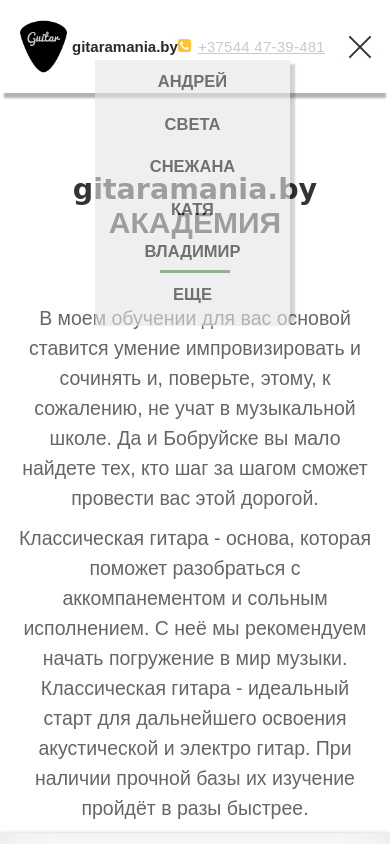
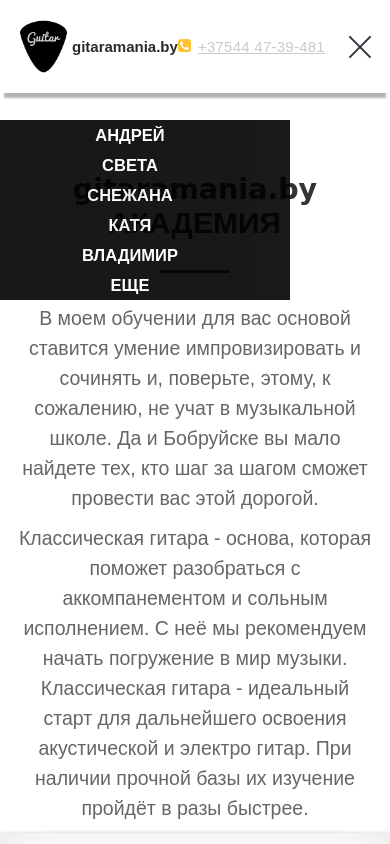
Before and after one commit to andreychernetsky/newsBlockTo, a website: page app/index.html in a window 390 px wide. Both pictures are taken after a click on the link 360 px from the left and 46 px from the top of the page. Shown: the top 844 px of the page. Drawn offline with Linux system fonts and the light colour scheme; files whose address does not match are found by name.

Commit message:
mobyle menu

```diff
--- a/app/index.html
+++ b/app/index.html
@@ -38,12 +38,14 @@
 				+37544 47-39-481
 			</a>
 			<nav class="menu" id="menu-overlay">
-				<a class="menu__link" href="#head1">Андрей</a>
-				<a class="menu__link" href="#head2">Света</a>
-				<a class="menu__link" href="#head3">Снежана</a>
-				<a class="menu__link" href="#head4">Катя</a>
-				<a class="menu__link" href="#head5">Владимир</a>
-				<a class="menu__link" href="#head5">еще</a>
+				<ul class="menu__list">
+					<li class="menu__item">	<a class="menu__link" href="#head1">Андрей</a></li>
+					<li class="menu__item"><a class="menu__link" href="#head2">Света</a></li>
+					<li class="menu__item"><a class="menu__link" href="#head3">Снежана</a></li>
+					<li class="menu__item">	<a class="menu__link" href="#head4">Катя</a></li>
+					<li class="menu__item">	<a class="menu__link" href="#head5">Владимир</a></li>
+					<li class="menu__item">	<a class="menu__link" href="#head5">еще</a></li>
+				</ul>
 			</nav>
 			<!--<a id="menu-button" class="hamburger">
 				<span class="button__line"></span>
--- a/app/scss/blocks/_menu.scss
+++ b/app/scss/blocks/_menu.scss
@@ -1,23 +1,29 @@
 .menu {
-  flex-direction: column;
-  align-items: center;
-  text-align: center;
-  animation: menu;
-  animation-duration: 1s;
+  width: 100%;
   height: auto;
-  top: 70px;
-  background: #e5e5e5;
+  top: 107px;
+  //background: #e5e5e5;
   opacity: 0;
   /* Полупрозрачный фон */
-  box-shadow: 9px 0px 2px -4px rgba(0, 0, 0, 0.3);
+  //box-shadow: 9px 0px 2px -4px rgba(0, 0, 0, 0.3);
   right: 100px;
-  width: 50%;
-  max-width: 500px;
+  max-width:80%;
   position: absolute;
   z-index: 30;
   transition: 1s;
   &.active {
-    opacity: 0.6;
+    opacity: 0.9;
+  }
+  &__list {
+    width: 100%;
+    display: flex;
+    justify-content: space-between;
+    align-items: center;
+    text-align: center;
+    list-style-type: none;
+  }
+  &__item {
+
   }
   &__link {
     color: #151414;
@@ -50,8 +56,32 @@
     padding-top: 10px;
   }
 }
+
+
 @media screen and (max-width: 668px) {
   .menu {
-    top: 60px;
+    background: #000;
+    min-width: 320px;
+    &.active {
+     width: 100vh;
+     top: 100px;
+    }
+    &__list {
+      display: flex;
+      flex-direction: column;
+    }
+    &__link {
+      color: #ffffff;
+      line-height: 2rem;
+    }
   }
 }
+
+
+@media screen and (max-width: 404px) {
+  .menu {
+    &.active {
+      top: 120px;
+    }
+  }
+}
```
Also changed, not shown: app/css/style.min.css.
